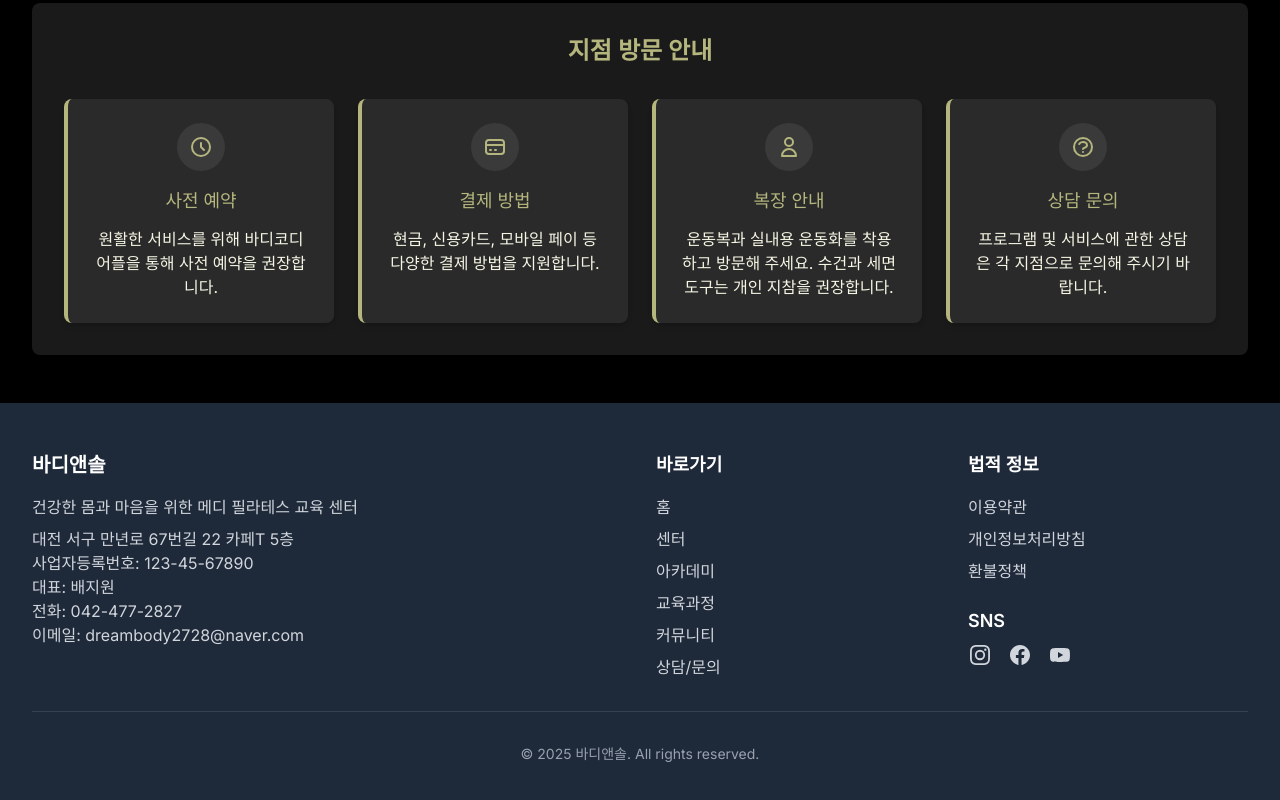
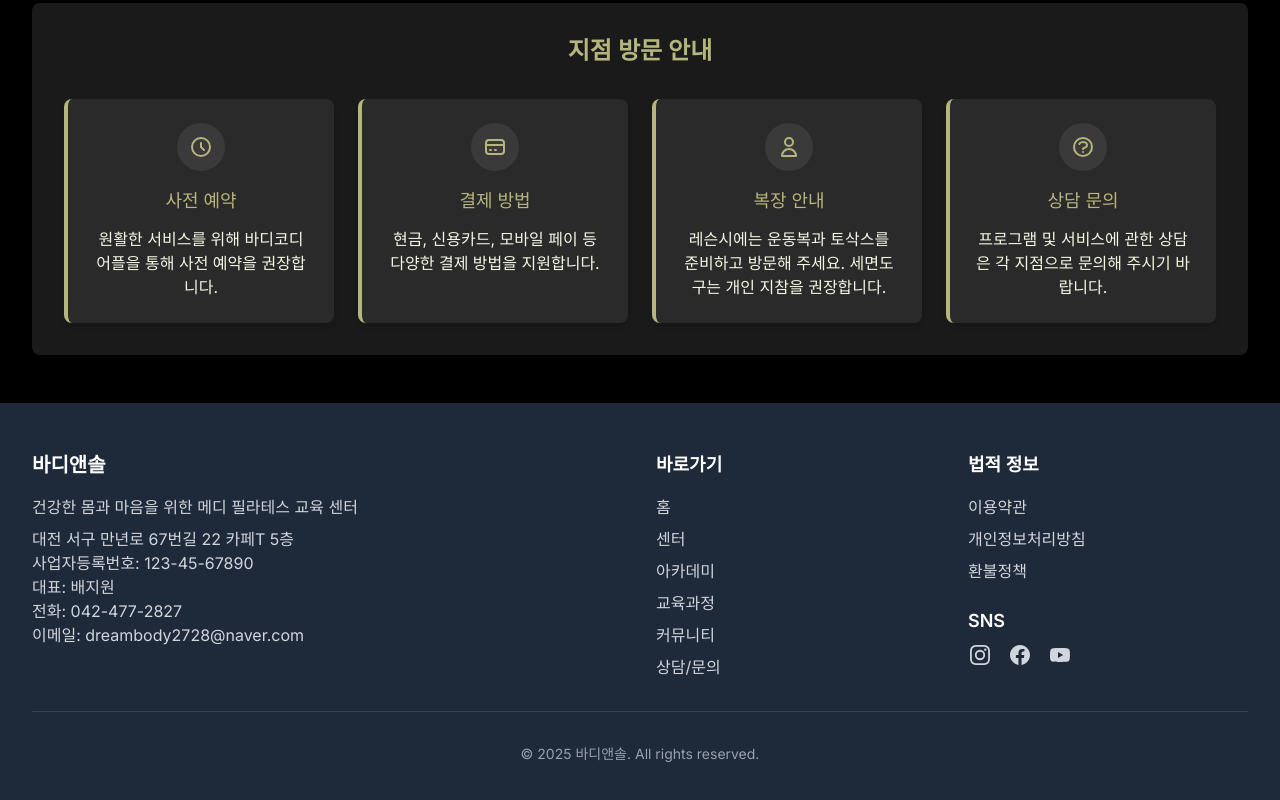
Before and after one commit to GOLDEN-DK/bodynsol_homepage4, a Next.js app: page /center/locations in a window 1280 px wide. Shown: the part 1053-1853 px from the top of the page. Built offline with nearby package versions, Linux system fonts and the light colour scheme.

Commit message:
센터소개 #6

```diff
--- a/src/app/center/locations/page.tsx
+++ b/src/app/center/locations/page.tsx
@@ -480,7 +480,7 @@ export default function LocationsPage() {
               복장 안내
             </h3>
             <p className="text-[#f5f6e4] text-center">
-              운동복과 실내용 운동화를 착용하고 방문해 주세요. 수건과 세면도구는
+              레슨시에는 운동복과 토삭스를 준비하고 방문해 주세요. 세면도구는
               개인 지참을 권장합니다.
             </p>
           </motion.div>
```
